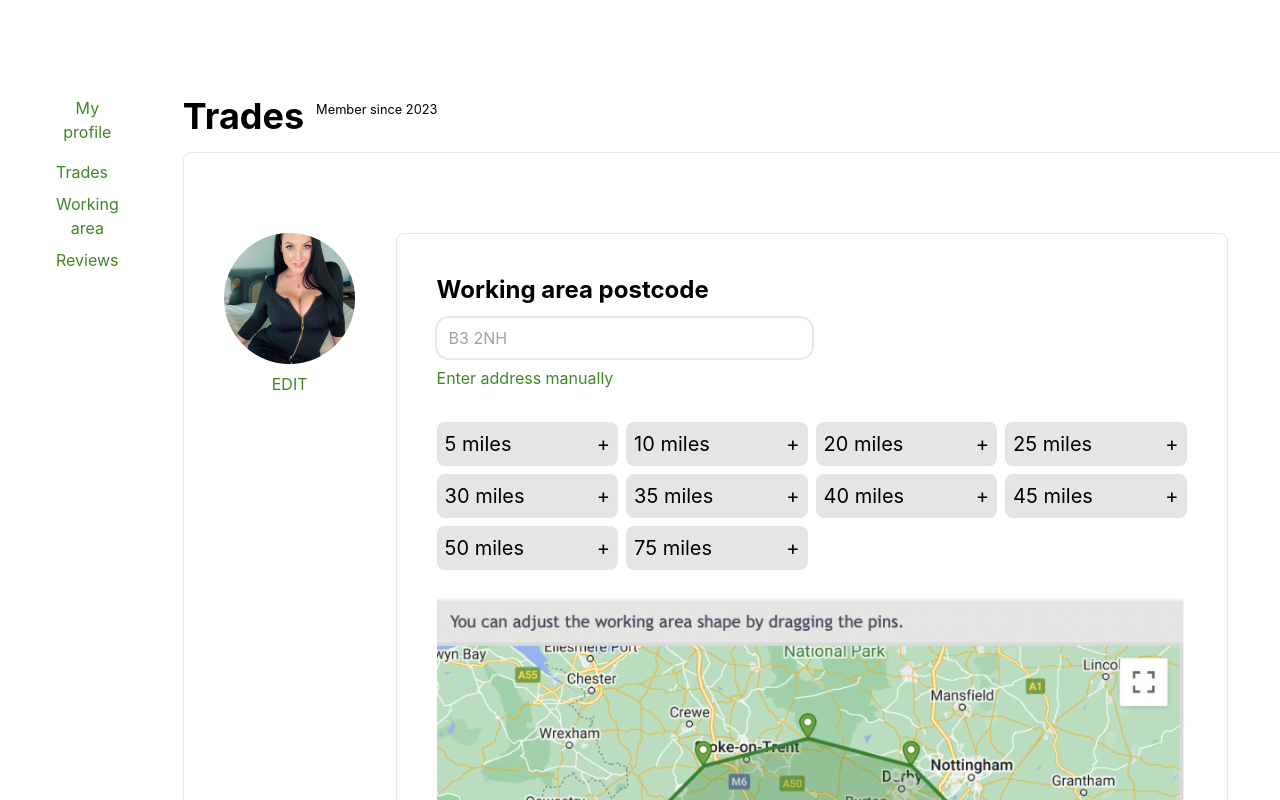
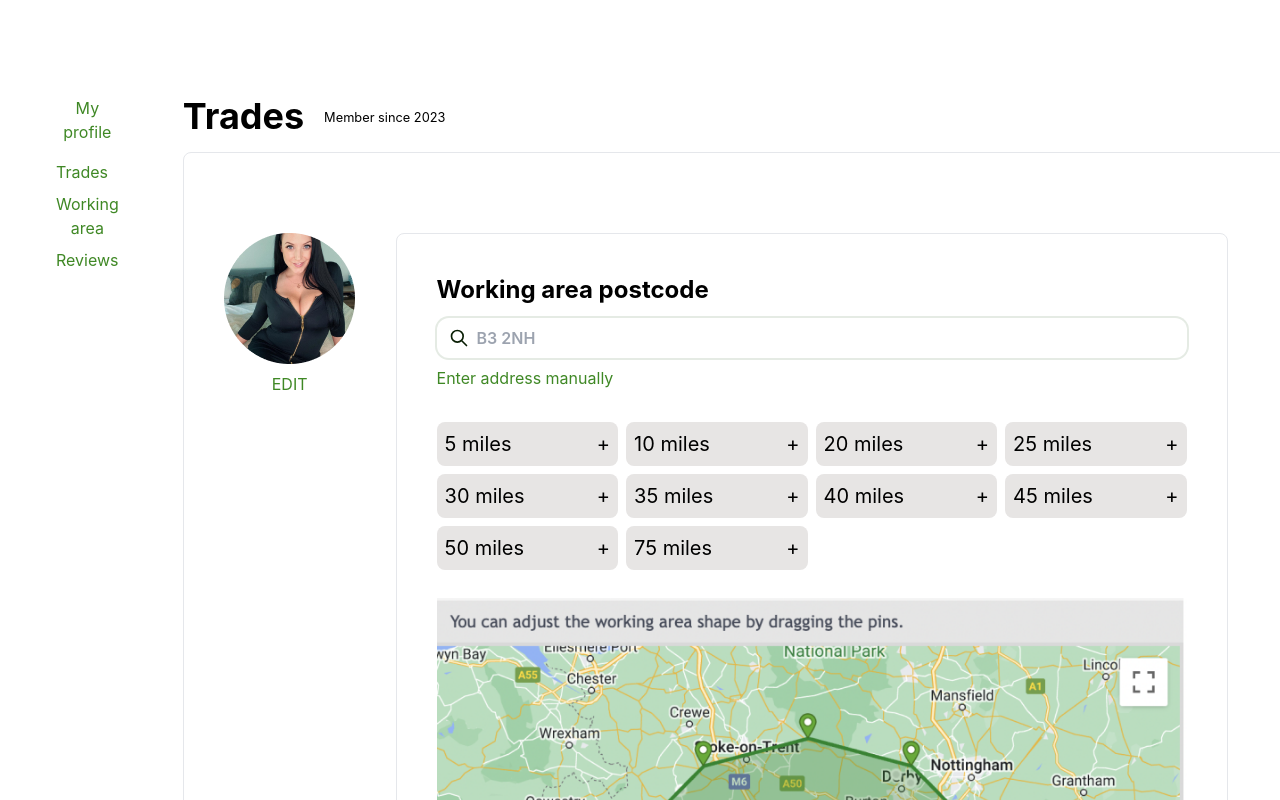
Before and after one commit to arjun1571/Dashbord-MyProfile, a React (Create React App) app: page /working-postcode in a window 1280 px wide. Shown: the top 800 px of the page. Built offline with nearby package versions, Linux system fonts and the light colour scheme.

Commit message:
cheange the sone design and install the hero icon

```diff
--- a/package.json
+++ b/package.json
@@ -3,9 +3,11 @@
   "version": "0.1.0",
   "private": true,
   "dependencies": {
+    "@heroicons/react": "^1.0.6",
     "@testing-library/jest-dom": "^5.16.5",
     "@testing-library/react": "^13.4.0",
     "@testing-library/user-event": "^13.5.0",
+    "heroicons": "^2.0.18",
     "react": "^18.2.0",
     "react-dom": "^18.2.0",
     "react-router-dom": "^6.14.1",
--- a/src/Page/MyProfile/MyProfile.js
+++ b/src/Page/MyProfile/MyProfile.js
@@ -5,9 +5,9 @@ import profile from "../../asset/image/Ellipse 640.png"
 const MyProfile = () => {
     return (
         <div className='' style={{height:"1780px"}}>
-            <div className='flex mb-4'>
+            <div className='flex items-center mb-4'>
                 <h1 className='lg:text-4xl text-2xl font-bold'>My Profile</h1>
-                <p className='mx-3'><small>Member since 2023</small></p>
+                <p className='mx-5'><small>Member since 2023</small></p>
             </div>
             <div className='border rounded-lg p-5 lg:p-10 w-full h-full flex '>
                 <div className='mt-10'>
--- a/src/Page/Reviews/Reviews.js
+++ b/src/Page/Reviews/Reviews.js
@@ -30,9 +30,9 @@ const Reviews = () => {
     ]
     return (
         <div className='' style={{height:"1780px"}}>
-            <div className='flex mb-4'>
+            <div className='flex mb-4 items-center'>
                 <h1 className='lg:text-4xl text-2xl font-bold'>Reviews ({datas.length}) </h1>
-                <p className='mx-3'><small>Member since 2023</small></p>
+                <p className='mx-5'><small>Member since 2023</small></p>
             </div>
             <div className='border rounded-lg p-5 lg:p-10 w-full h-full flex '>
                 <div className='mt-10'>
--- a/src/Page/Trades/Trades.js
+++ b/src/Page/Trades/Trades.js
@@ -4,9 +4,9 @@ import profile from "../../asset/image/Ellipse 640.png"
 const Trades = () => {
     return (
         <div className='' style={{height:"1780px"}}>
-            <div className='flex mb-4'>
+            <div className='flex  items-center mb-4'>
                 <h1 className='lg:text-4xl text-2xl font-bold'>Trades</h1>
-                <p className='mx-3'><small>Member since 2023</small></p>
+                <p className='mx-5'><small>Member since 2023</small></p>
             </div>
             <div className='border rounded-lg p-5 lg:p-10 w-full h-full flex '>
                 <div className='mt-10'>
--- a/src/Page/WorkingArea/WorkingArea.js
+++ b/src/Page/WorkingArea/WorkingArea.js
@@ -11,9 +11,9 @@ const WorkingArea = () => {
     }
     return (
         <div className='' style={{height:"1780px"}}>
-            <div className='flex mb-4'>
+            <div className='flex items-center mb-4'>
                 <h1 className='lg:text-4xl text-2xl font-bold'>Working area</h1>
-                <p className='mx-3'><small>Member since 2023</small></p>
+                <p className='mx-5'><small>Member since 2023</small></p>
             </div>
             <div className='border rounded-lg p-5 lg:p-10 w-full h-full flex '>
                 <div className='mt-10'>
--- a/src/Page/WorkingArea/WorkingPostCode.js
+++ b/src/Page/WorkingArea/WorkingPostCode.js
@@ -1,6 +1,7 @@
 import React from 'react';
 import profile from "../../asset/image/Ellipse 640.png"
 import mapLogo from "../../asset/image/Screenshot 2023-06-26 at 13.09 1.png"
+import { SearchIcon } from "@heroicons/react/outline";
 
 
 const WorkingPostCode = () => {
@@ -48,9 +49,9 @@ const WorkingPostCode = () => {
     ]
     return (
         <div className='' style={{height:"1780px"}}>
-            <div className='flex mb-4'>
+            <div className='flex items-center mb-4'>
                 <h1 className='lg:text-4xl text-2xl font-bold'>Trades</h1>
-                <p className='mx-3'><small>Member since 2023</small></p>
+                <p className='mx-5'><small>Member since 2023</small></p>
             </div>
             <div className='border rounded-lg p-5 lg:p-10 w-full h-full flex '>
                 <div className='mt-10'>
@@ -59,7 +60,18 @@ const WorkingPostCode = () => {
                 </div>
                 <div className='lg:mx-10 mx-3 border rounded-lg p-2 lg:p-10 mt-10 lg:w-[832px]'>
                     <h1 className='text-2xl font-bold'>Working area postcode </h1>
-                    <input type="text" name="contact" autoComplete="off" placeholder='B3 2NH' className="pr-2 pl-3 mt-3 py-2 w-1/2 font-normal text-[#28534E] rounded-xl border-none ring-2 ring-[#E5EBE4] focus:outline-[#3F8825] focus:ring-2"/>
+                    <form action="" className="mx-auto w-full  mt-3">
+                        <div className="relative flex items-center">
+                        <SearchIcon className="w-5 h-6 text-[#081D03] absolute ml-3 pointer-events-none"></SearchIcon>
+                        <input
+                            type="text"
+                            placeholder='B3 2NH'
+                            name="search"
+                            autoComplete="off"
+                            className="pr-3 pl-10 py-2 w-full font-semibold text-[#28534E] rounded-xl border-none ring-2 ring-[#E5EBE4] focus:outline-[#3F8825] focus:ring-2"
+                        />
+                        </div>
+                    </form>
                     <p style={{color:"#3F8825"}} className='mt-2' >Enter address manually</p>
                     <div className='grid grid-cols-2 md:grid-cols-4 gap-2 mt-8 '>
                         {
@@ -77,7 +89,6 @@ const WorkingPostCode = () => {
                         }
                     </div>
                     <img className='mt-7' src={mapLogo} alt="" />
-
                     <div className="mt-3">
                         <button className="py-2 px-4 my-1 mr-3 rounded-xl text-[#3F8825] bg-[#E6EBE3] hover:text-[#FFFFFF] hover:bg-[#3F8825] focus:bg-[#3F8825]  focus:text-[#FFFFFF]">
                             Save
@@ -86,6 +97,7 @@ const WorkingPostCode = () => {
                             Cancel
                         </button>
                     </div>
+
                 </div>
             </div>
         </div>
```
Also changed, not shown: 1 other file (tests, documents, lock files or other folders). Lines whose indentation alone changed are shown as unchanged.
